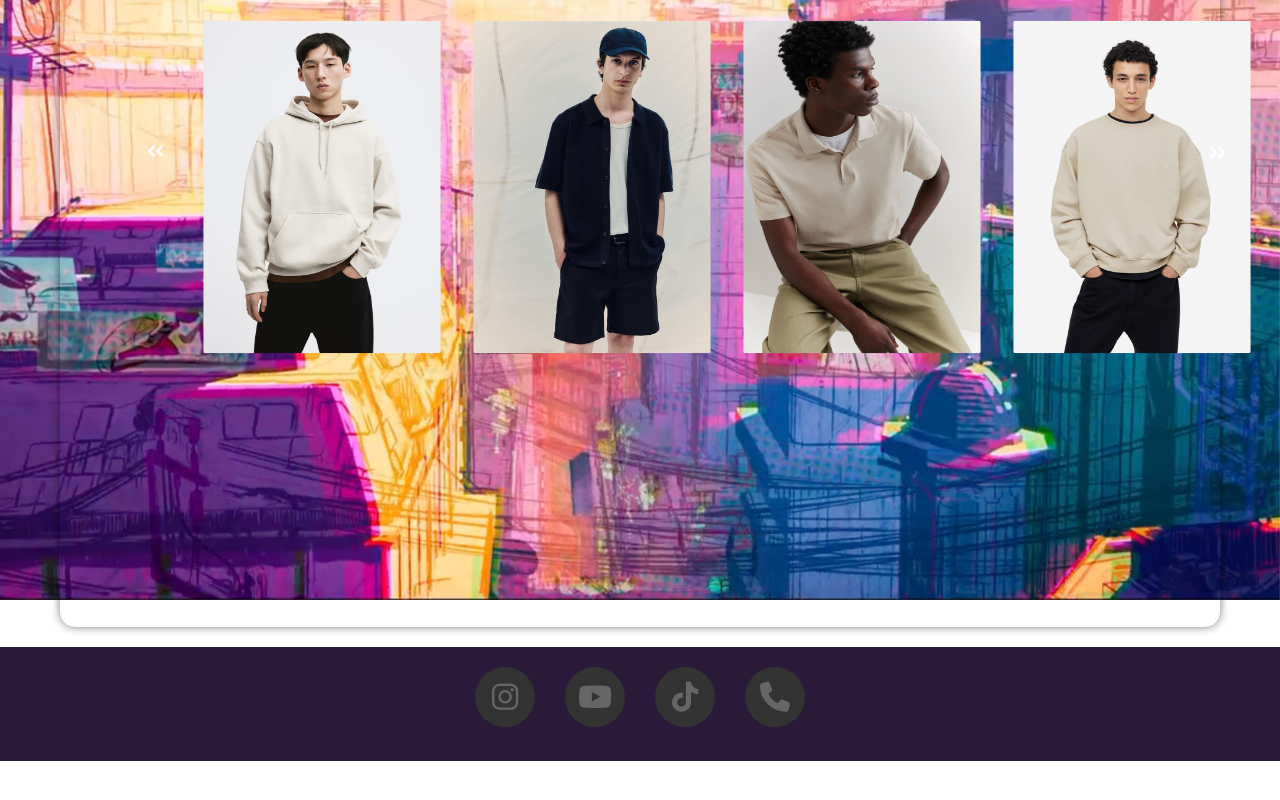
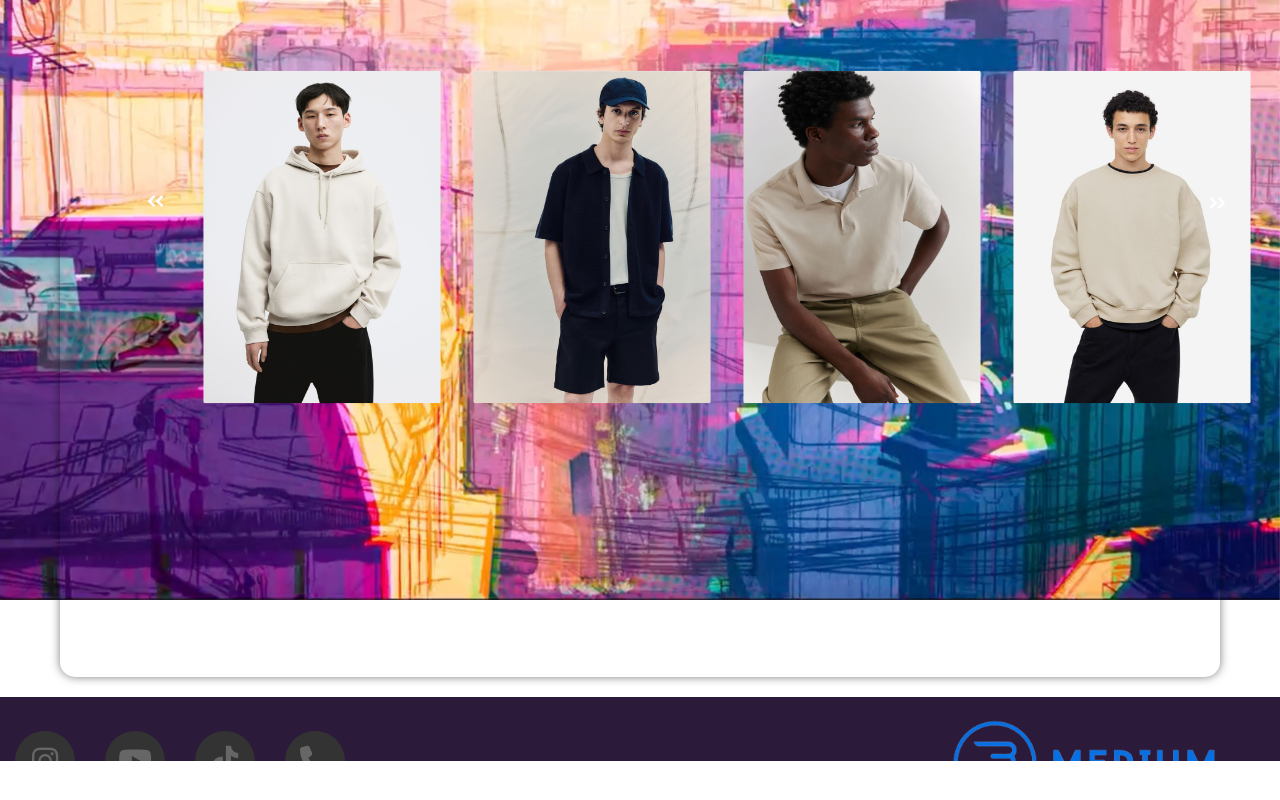
Before and after one commit to Phushyamithra/Medium-Codebase, a React (Create React App) app: page /shop in a window 1280 px wide. Shown: the part 200-1000 px from the top of the page. Built offline with nearby package versions, Linux system fonts and the light colour scheme.

Commit message:
Footer Our Story

```diff
--- a/src/styles/NewFooter.css
+++ b/src/styles/NewFooter.css
@@ -1,21 +1,54 @@
+
+  /* Main container uses grid layout */
+  .story-main-container {
+    display: grid;
+    grid-template-rows: auto 1fr auto;
+    height: 100vh;
+    overflow-y: auto;
+  }
+
+  /* Header section */
+  header {
+    grid-row: 1;
+  }
+
+  /* Content section */
+  .story-content {
+    padding: 20px;
+    margin: 20px auto; /* Center the content horizontally */
+    max-width: 1200px; /* Example maximum width for content */
+    box-shadow: 0 0 10px rgba(0, 0, 0, 0.5); /* Example box shadow */
+    border-radius: 15px;
+  }
+
+  /* Content text styling */
+  .story-content h1 {
+    font-size: 2.5rem;
+    margin-bottom: 10px;
+  }
+
+  .story-content p {
+    font-size: 1rem;
+    line-height: 1.6;
+    margin-bottom: 20px;
+  }
+
+  /* Footer section */
   .footer-container {
+    grid-row: 3;
     width: 100%;
-    height: 90%;
+    background-color: #2B1A3A;
     display: flex;
-    flex-direction: column;
     align-items: center;
-    justify-content: center;
-    padding: 20px;
+    justify-content: space-between;
+    padding: 20px 40px; /* Padding to ensure spacing around the footer items */
     margin: 0;
-    background-color: #2B1A3A;
-    position: relative;
   }
 
   .footer-links {
     display: flex;
     justify-content: center;
     align-items: center;
-    margin-bottom: 20px;
   }
 
   .footer-item {
@@ -62,5 +95,4 @@
 
   .logofooter {
     width: 30%; /* Adjust as per your logo size */
-    margin-top: 20px; /* Add spacing between icons and logo */
   }
```
Lines whose indentation alone changed are shown as unchanged.
